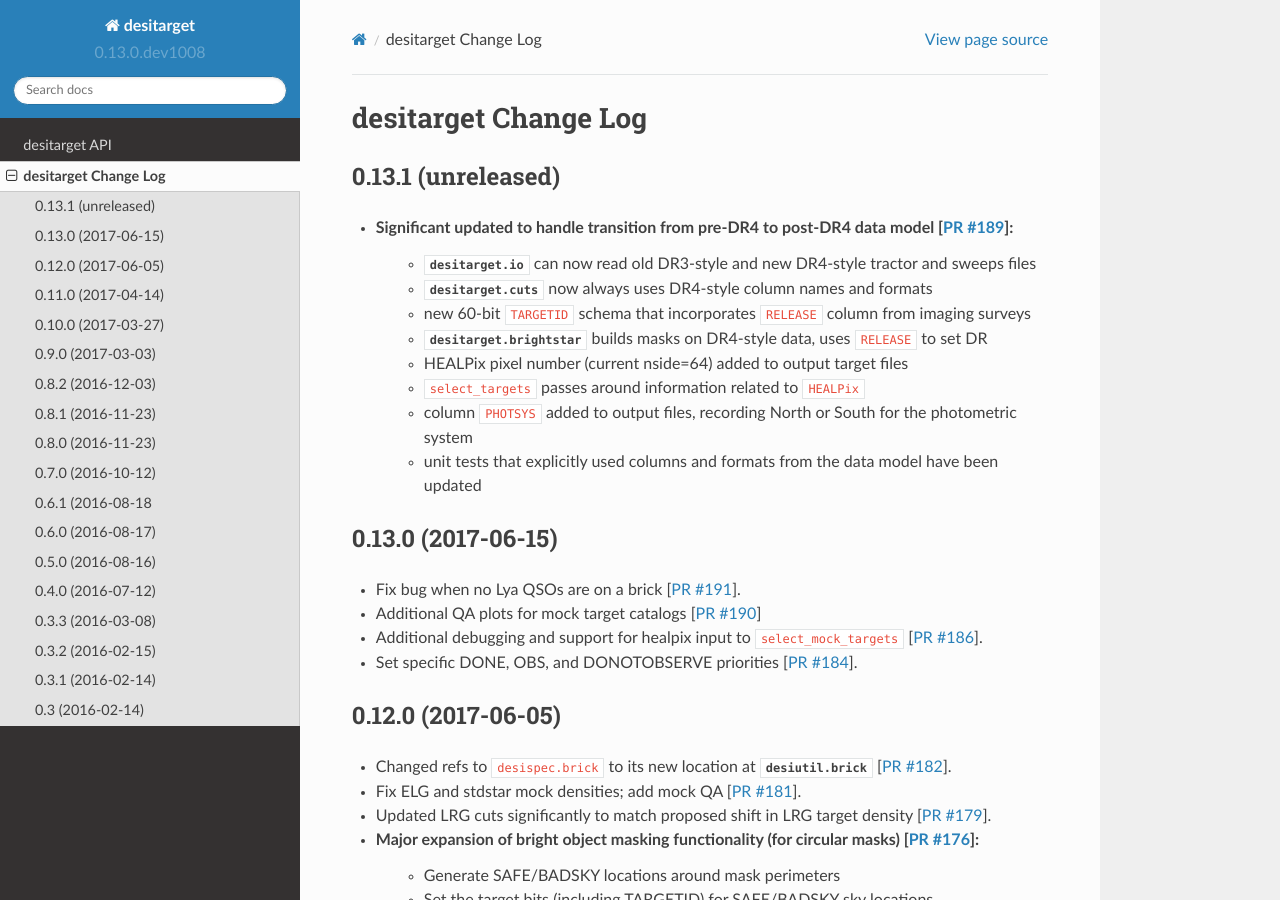
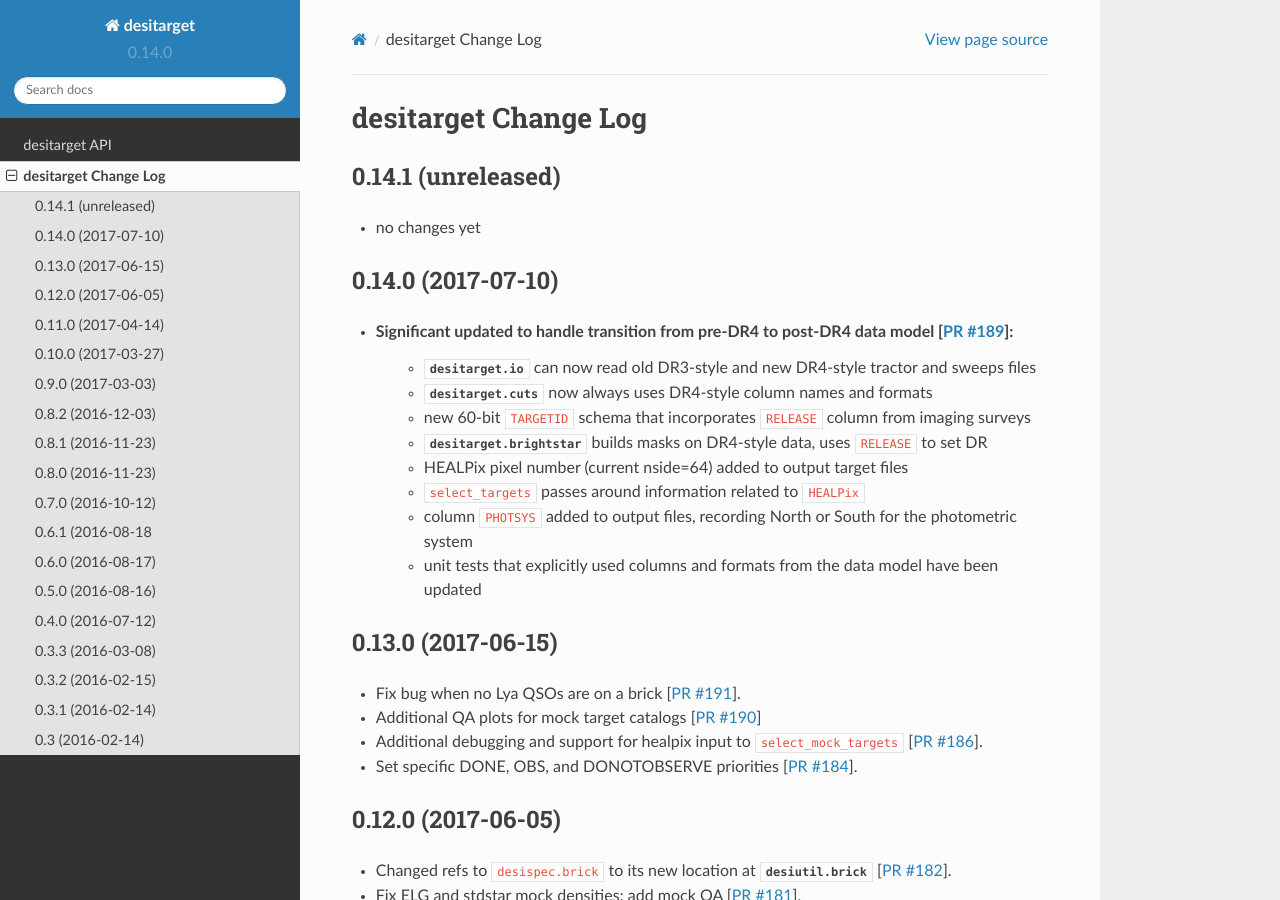
Before and after one commit to desihub/desitarget, a Sphinx documentation site: the page built from doc/changes.rst, in a window 1280 px wide and 900 px high. Built offline with Sphinx 7.4.7 and the Read the Docs theme 2.0.0, drawn with Linux system fonts in a browser that asks for light colours.

Commit message:
update release notes and version for desitarget/0.14.0

```diff
--- a/doc/changes.rst
+++ b/doc/changes.rst
@@ -2,7 +2,12 @@
 desitarget Change Log
 =====================
 
-0.13.1 (unreleased)
+0.14.1 (unreleased)
+------------------
+
+* no changes yet
+
+0.14.0 (2017-07-10)
 -------------------
 
 * Significant updated to handle transition from pre-DR4 to post-DR4 data model [`PR #189`_]:
--- a/py/desitarget/_version.py
+++ b/py/desitarget/_version.py
@@ -1 +1 @@
-__version__ = '0.13.0.dev1008'
+__version__ = '0.14.0'
```
